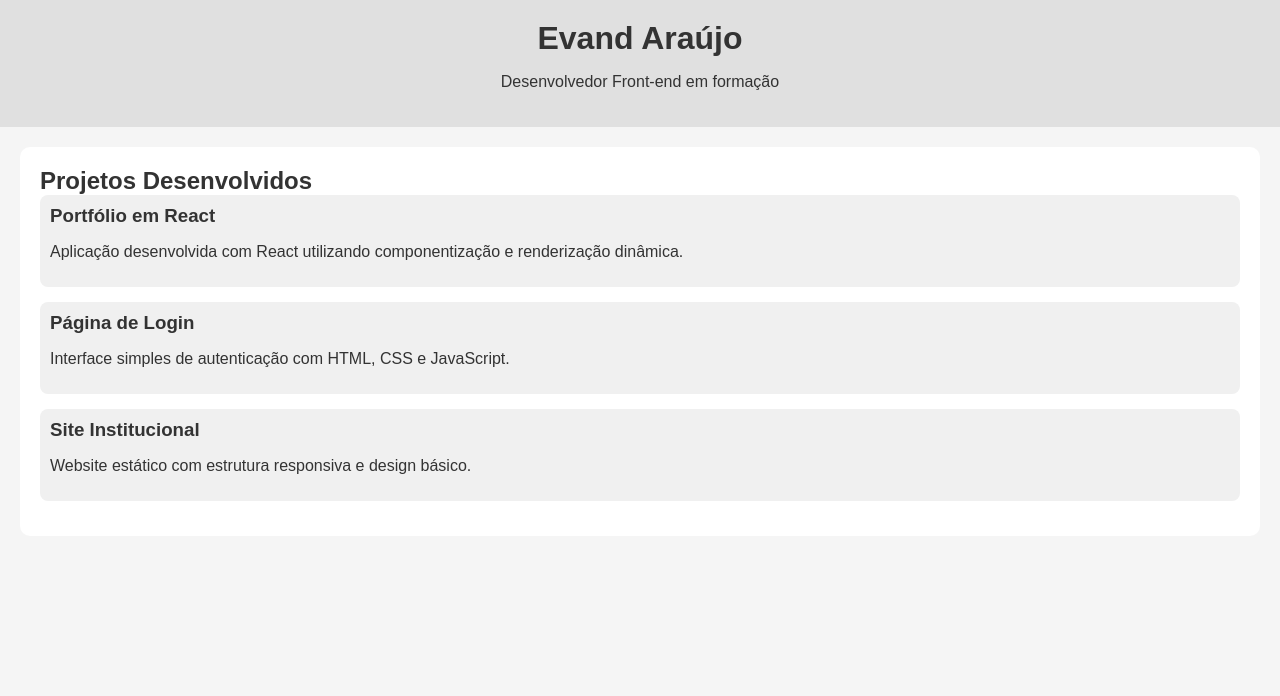
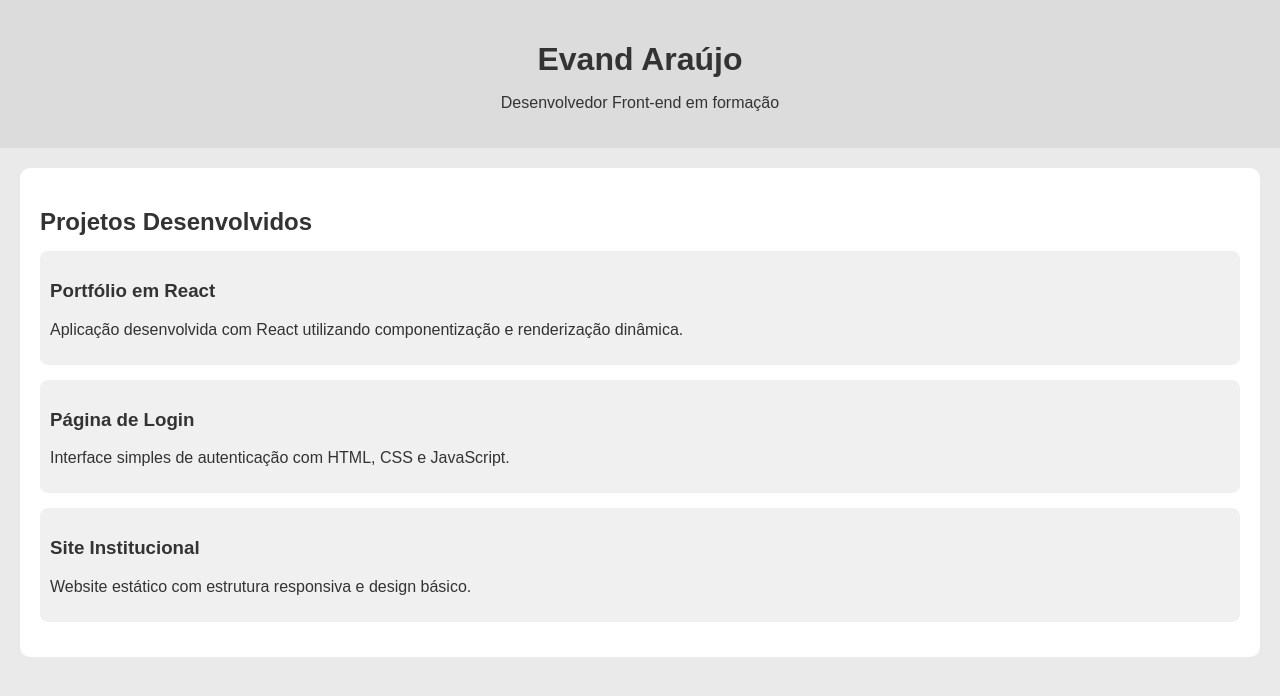
Before and after one commit to evand-araujo/portfolio-evand, a React (Vite) app: page / in a window 1280 px wide. Shown: the top 696 px of the page. Built offline with nearby package versions, Linux system fonts and the light colour scheme.

Commit message:
Update style.css

```diff
--- a/src/style.css
+++ b/src/style.css
@@ -1,16 +1,20 @@
 body {
   margin: 0;
   font-family: Arial, sans-serif;
-  background-color: #f5f5f5;
+  background-color: #eaeaea;
   color: #333;
 }
 
 header {
-  background-color: #e0e0e0;
+  background-color: #dcdcdc;
 }
 
-h1, h2, h3 {
-  margin: 0;
+h1 {
+  margin-bottom: 5px;
+}
+
+h2 {
+  margin-bottom: 15px;
 }
 
 section {
@@ -19,7 +23,3 @@ section {
   border-radius: 10px;
   padding: 20px;
 }
-
-div {
-  border-radius: 5px;
-}
```
